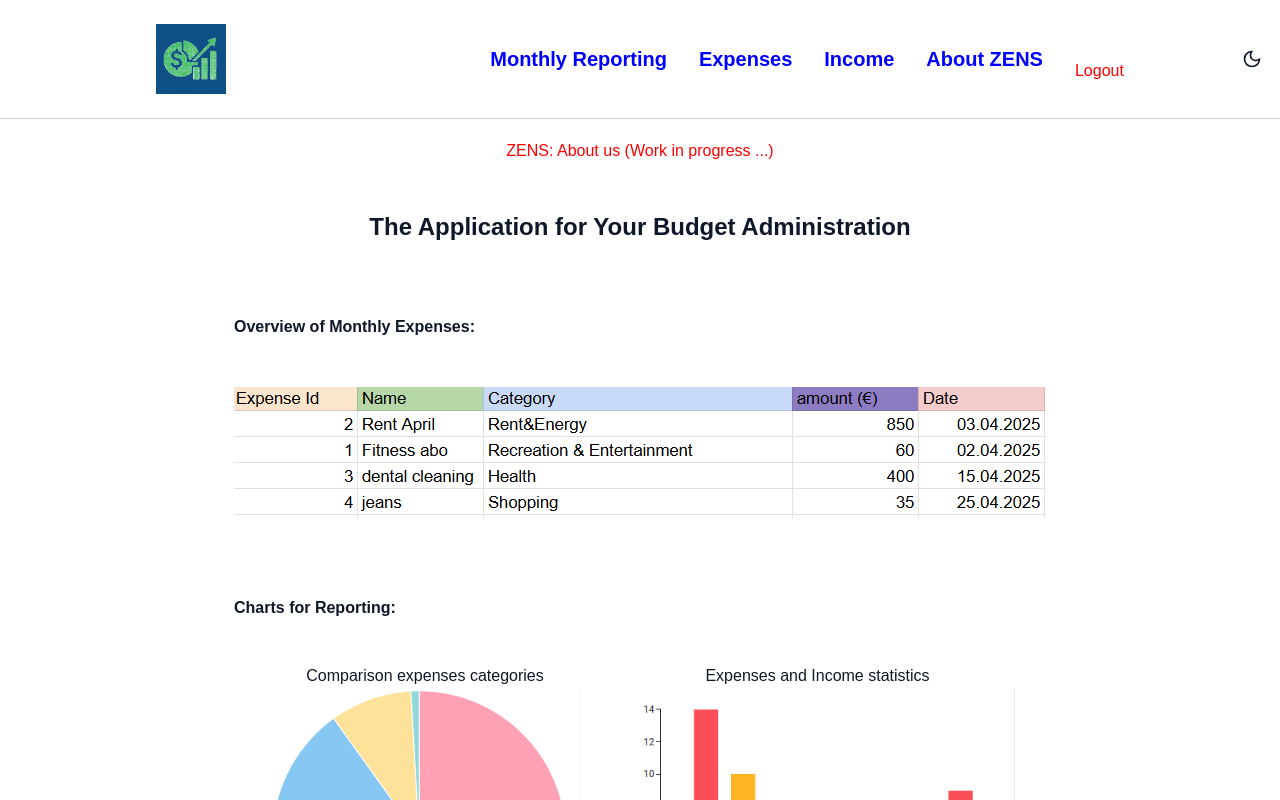
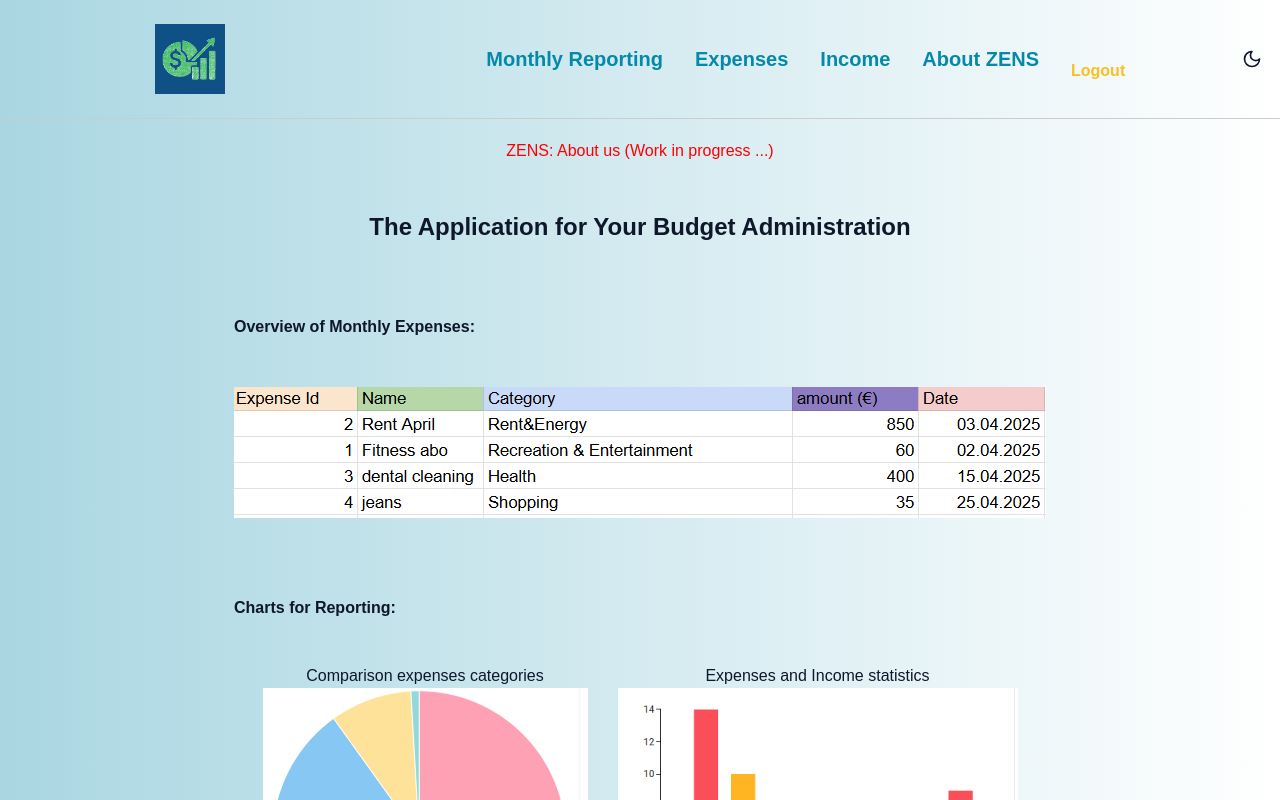
Before and after one commit to Fazsuzsa/Budget_Ausgaben_App, a React (Create React App) app in the folder frontend/: page /about in a window 1280 px wide. Shown: the top 800 px of the page. Built offline with nearby package versions, Linux system fonts and the light colour scheme; no server answers; what chartjs-plugin-datalabels would draw is missing.

Commit message:
Update App.css

```diff
--- a/frontend/src/App.css
+++ b/frontend/src/App.css
@@ -38,7 +38,46 @@
   }
 }
 
+.navbar-links a {
+  color: #0489A9 !important;
+}
 
+.navbar-links span {
+  color: #043C53 !important;
+}
+
+.navbar-links button {
+  color: #FBBF24 !important;
+  font-weight: bold;
+}
+
+body {
+
+  background: linear-gradient(90deg, #0488a957, white);
+
+}
+
+.expenses-nav {
+  padding: 20px;
+  background-color: transparent !important;
+  margin-bottom: 20px;
+  border: 1px solid rgb(221, 221, 221);
+  border-radius: 8px;
+  box-shadow: rgb(0 0 0 / 50%) 0px 2px 8px;
+}
+
+.dark .expenses-nav {
+  padding: 20px;
+  background-color: black !important;
+  margin-bottom: 20px;
+  border: 1px solid rgb(221, 221, 221);
+  border-radius: 8px;
+  box-shadow: rgb(0 0 0 / 50%) 0px 2px 8px;
+}
+
+.dark body {
+  background: black !important;
+}
 
 .dark .navbar-links * {
   color: white !important
```
